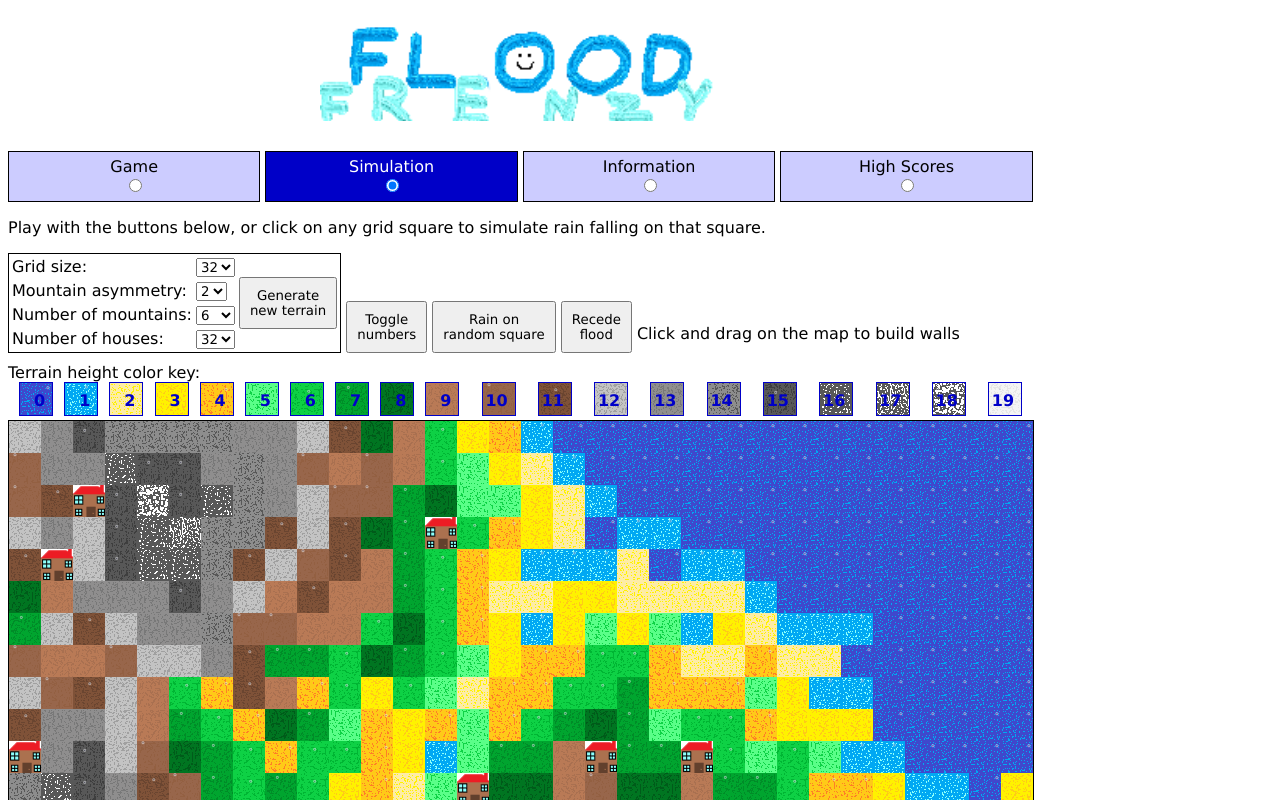
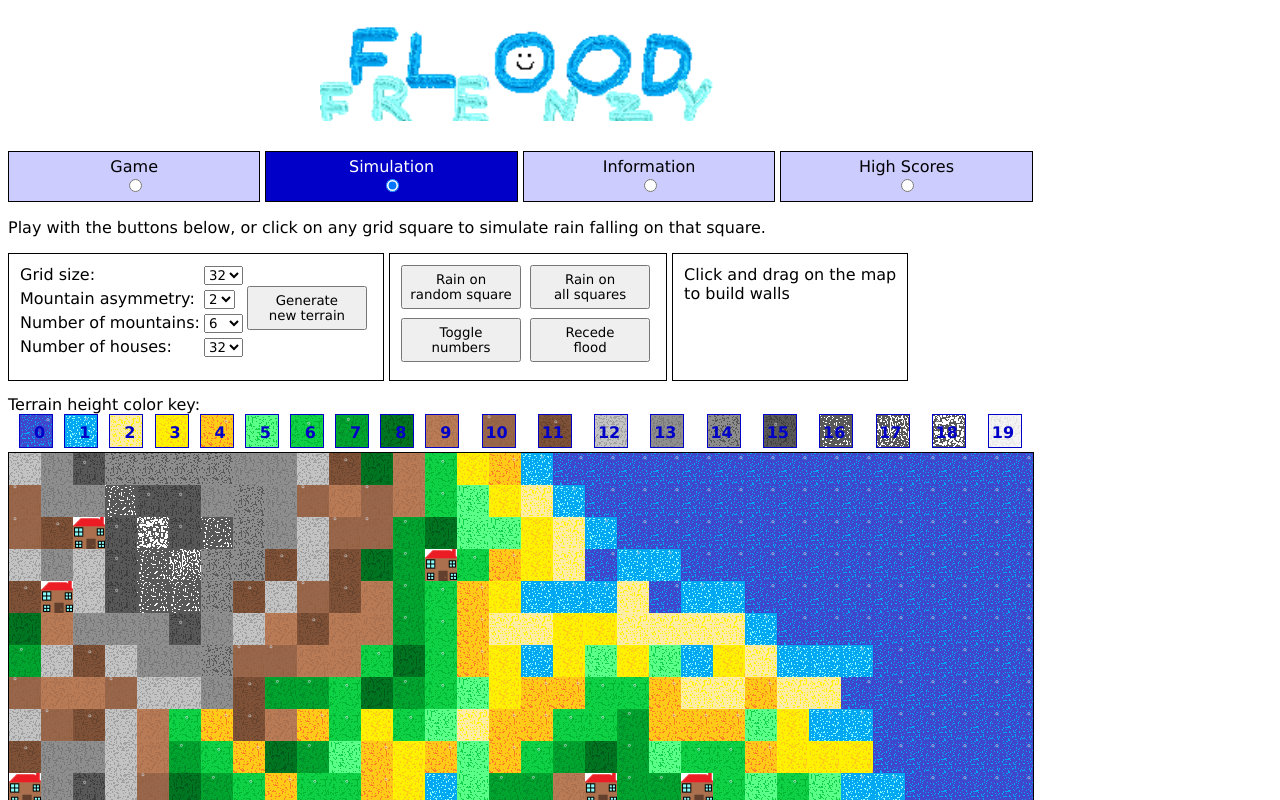
Before and after one commit to tomcdonnell/flood_frenzy, a plain HTML site: page index.html in a window 1280 px wide. Both pictures are taken after a click on the label "Simulation". Shown: the top 800 px of the page. Drawn offline with nearby package versions, Linux system fonts and the light colour scheme.

Commit message:
Rearrange buttons.

```diff
--- a/index.html
+++ b/index.html
@@ -31,22 +31,18 @@ div.buttons-div
 
 div.buttons-div.simulation button
 {
-   padding: 9px;
+   padding: 5px;
+   margin-bottom: 5px;
+   margin-right: 5px;
+   width: 120px;
 }
 
 div.buttons-div > span
 {
+   border: 1px solid black;
    display: inline-block;
-}
-
-div.buttons-div > span.table-container
-{
-   vertical-align: bottom;
-}
-
-div.buttons-div > span.table-container > table
-{
-   border: 1px solid black;
+   height: 110px;
+   padding: 8px;
 }
 
 div.color-key-div img
@@ -187,7 +183,7 @@ table.high-scores-table td
    <button onclick='onClickToggleHeightNumbers()'>Toggle height numbers</button>
   </div>
   <div class='buttons-div simulation' style='display:none'>
-   <span class='table-container'>
+   <span>
     <table>
      <tbody>
       <tr>
@@ -249,11 +245,27 @@ table.high-scores-table td
     </table>
    </span>
    <span>
-    <button onclick='onClickToggleHeightNumbers()'>Toggle<br/>numbers</button>
-    <button onclick='onClickRainOnRandomSquare()'>Rain on<br/>random square</button>
-    <button onclick='onClickRecedeFlood()'>Recede<br/>flood</button>
+    <table>
+     <tbody>
+      <tr>
+       <td><button onclick='onClickRainOnRandomSquare()'>Rain on<br/>random square</button></td>
+       <td><button onclick='onClickRainOnAllSquares()'>Rain on<br/>all squares</button></td>
+      </tr>
+       <td><button onclick='onClickToggleHeightNumbers()'>Toggle<br/>numbers</button></td>
+       <td><button onclick='onClickRecedeFlood()'>Recede<br/>flood</button></td>
+      </tr>
+     </tbody>
+    </table>
    </span>
-   <span>Click and drag on the map to build walls</span>
+   <span>
+    <table>
+     <tbody>
+      <tr>
+       <td>Click and drag on the map<br/>to build walls</td>
+      </tr>
+     </tbody>
+    </table>
+   </span>
   </div>
   <div class='color-key-div'>
    <div>Terrain height color key:</div>
```
